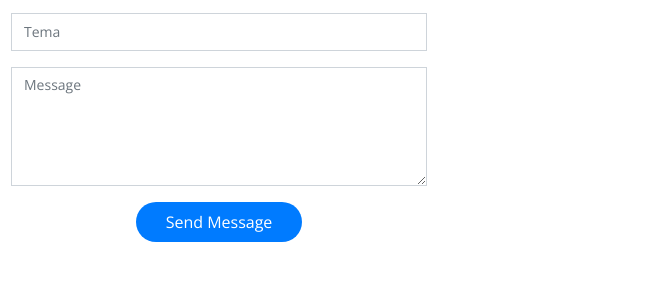
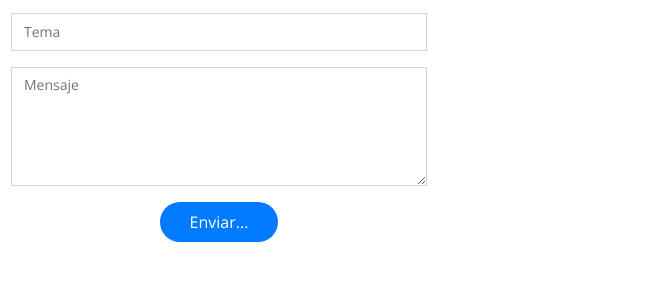
Before and after one commit to AndresCorrea97/Plan-de-Estudios-, a plain HTML site: page index.html in a window 1280 px wide. Shown: the part 7998-8290 px from the top of the page, 629-1280 px from the left. Drawn offline with nearby package versions, Linux system fonts and the light colour scheme; files whose address does not match are found by name.

Commit message:
Update index.html

```diff
--- a/index.html
+++ b/index.html
@@ -804,10 +804,10 @@
                   <div class="validation"></div>
                 </div>
                 <div class="form-group">
-                  <textarea class="form-control" name="Mensaje" rows="5" data-rule="required" data-msg="Cual es tu pregunta?" placeholder="Message"></textarea>
+                  <textarea class="form-control" name="Mensaje" rows="5" data-rule="required" data-msg="Cual es tu pregunta?" placeholder="Mensaje"></textarea>
                   <div class="validation"></div>
                 </div>
-                <div class="text-center"><button type="submit" title="Enviar">Send Message</button></div>
+                <div class="text-center"><button type="submit" title="Enviar">Enviar...</button></div>
               </form>
             </div>
           </div>
```
